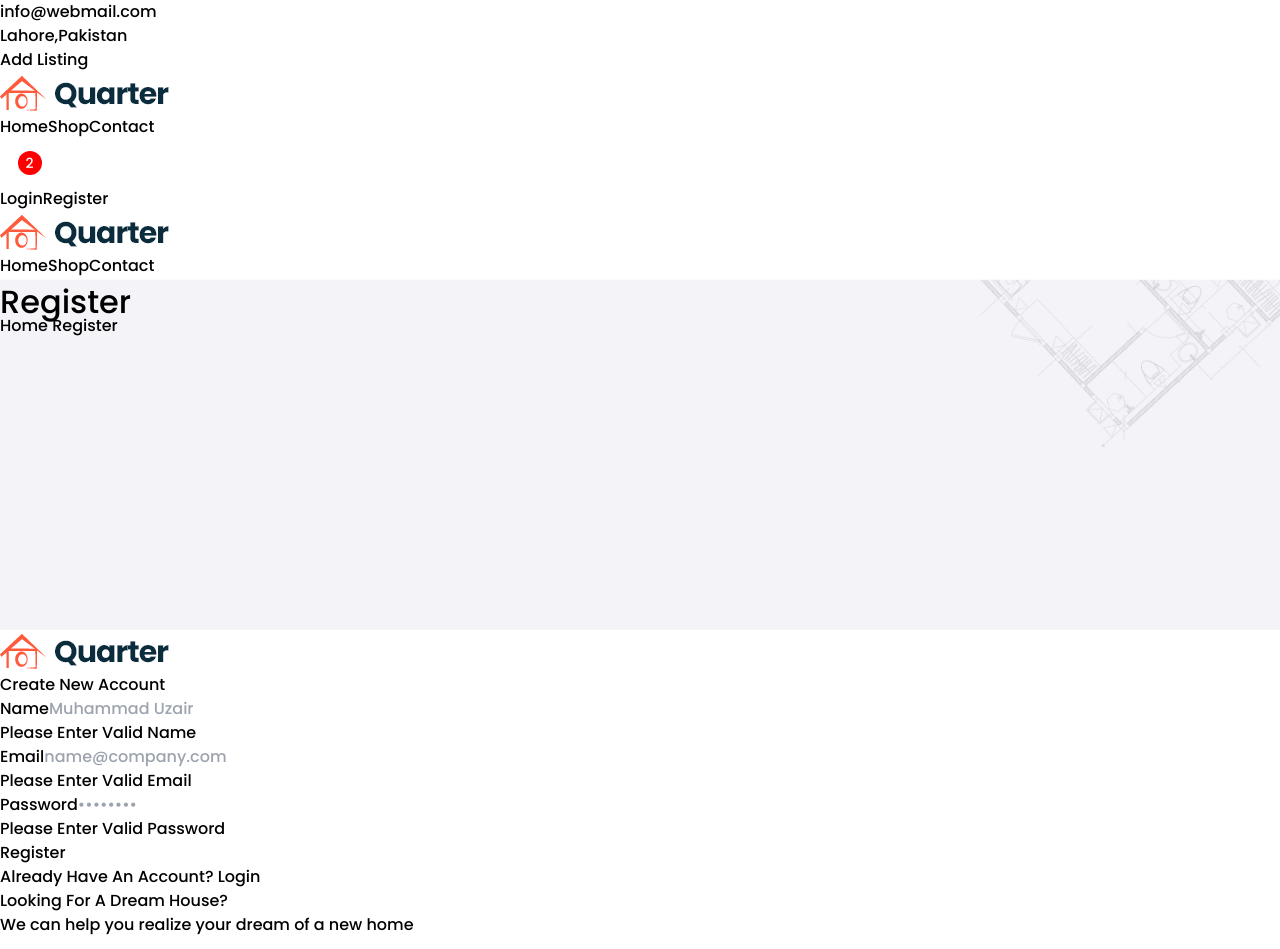
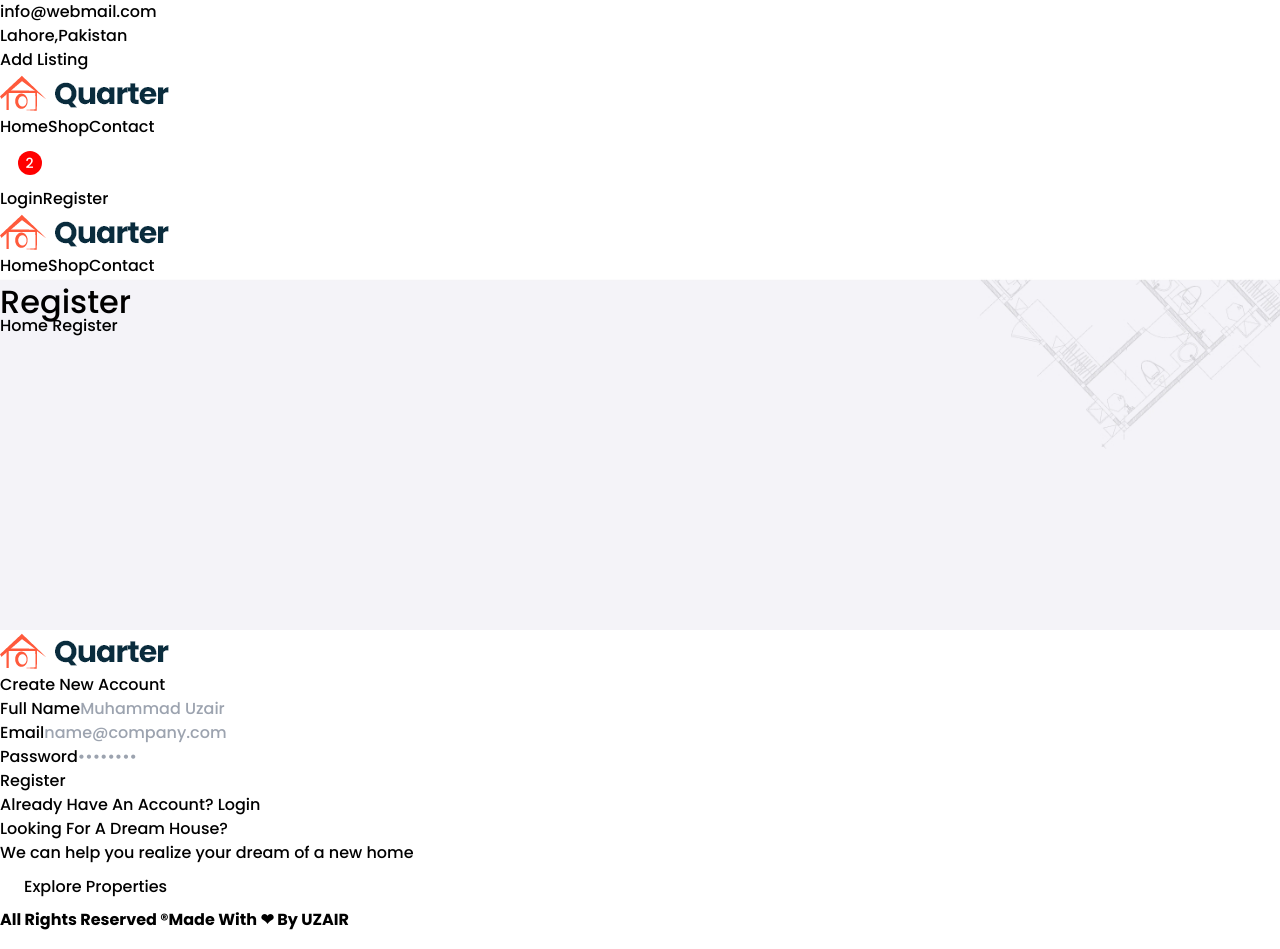
Before and after one commit to heyitsuzair/real-estate-next, a Next.js app: page /register in a window 1280 px wide. Shown: the top 949 px of the page. Built offline with nearby package versions, Linux system fonts and the light colour scheme; what @material-tailwind/react would draw is missing.

Commit message:
Register Form Validations

```diff
--- a/pages/register.tsx
+++ b/pages/register.tsx
@@ -1,13 +1,41 @@
 import Head from "next/head";
 import Image from "next/image";
-import React from "react";
+import React, { useState } from "react";
 import BreadCrumb from "../components/common/BreadCrumb";
 import Logo from "../assets/img/logo.png";
 import Link from "next/link";
+import TextInput from "../components/common/TextInput";
+import { useFormik } from "formik";
+import { RegisterFormSchema } from "../yupSchemas";
+import SpinnerSmall from "../components/common/SpinnerSmall";
 
-import TextInput from "../components/common/TextInput";
+const Register = () => {
+  // ?State For Loading ---------------------------->
+  const [isLoading, setIsLoading] = useState<boolean>(false);
+  // !State For Loading ---------------------------->
 
-const register = () => {
+  // ?Configurations For Formik -------------------------->
+  const initialValues = {
+    name: "",
+    email: "",
+    password: "",
+  };
+
+  const { values, touched, errors, handleBlur, handleChange, handleSubmit } =
+    useFormik({
+      initialValues: initialValues,
+      validationSchema: RegisterFormSchema,
+      onSubmit: (values, action) => {
+        setIsLoading(true);
+        console.log(values);
+        setTimeout(() => {
+          setIsLoading(false);
+          action.resetForm();
+        }, 2000);
+      },
+    });
+  // !Configurations For Formik -------------------------->
+
   return (
     <div>
       <Head>
@@ -32,43 +60,60 @@ const register = () => {
                 <h1 className="text-xl font-bold leading-tight tracking-tight text-gray-900 md:text-2xl ">
                   Create New Account
                 </h1>
-                <form className="space-y-4 md:space-y-6" action="#">
+                <form
+                  className="space-y-4 md:space-y-6"
+                  onSubmit={handleSubmit}
+                  action="#"
+                >
                   <TextInput
                     id="name"
                     type="text"
                     name="name"
-                    label="Name"
-                    error={true}
-                    errorText="Please Enter Valid Name"
+                    label="Full Name"
+                    value={values.name}
+                    error={errors.name && touched.name}
+                    errorText={errors.name}
+                    onBlur={handleBlur}
                     placeholder="Muhammad Uzair"
-                    onChange={undefined}
+                    onChange={handleChange}
                   />
                   <TextInput
                     id="email"
                     type="email"
                     name="email"
                     label="Email"
-                    error={true}
-                    errorText="Please Enter Valid Email"
+                    value={values.email}
+                    error={errors.email && touched.email}
+                    errorText={errors.email}
+                    onBlur={handleBlur}
                     placeholder="name@company.com"
-                    onChange={undefined}
+                    onChange={handleChange}
                   />
                   <TextInput
                     id="password"
                     type="password"
                     name="password"
+                    value={values.password}
                     label="Password"
-                    error={true}
-                    errorText="Please Enter Valid Password"
+                    error={errors.password && touched.password}
+                    errorText={errors.password}
+                    onBlur={handleBlur}
                     placeholder="••••••••"
-                    onChange={undefined}
+                    onChange={handleChange}
                   />
+                  {isLoading ? (
+                    <div className="text-center">
+                      <SpinnerSmall />
+                    </div>
+                  ) : (
                     <button
                       type="submit"
                       className="w-full text-white bg-red-600 hover:bg-red-700 focus:ring-4 focus:outline-none focus:ring-red-300 font-medium rounded-lg text-sm px-5 py-2.5 text-center "
                     >
                       Register
                     </button>
+                  )}
+
                   <p className="text-sm font-light text-center text-gray-500">
                     Already Have An Account?{" "}
                     <Link
@@ -88,4 +133,4 @@ const register = () => {
   );
 };
 
-export default register;
+export default Register;
--- /dev/null
+++ b/yupSchemas/auth/RegisterForm.tsx
@@ -0,0 +1,11 @@
+import * as Yup from "yup";
+
+export const RegisterFormSchema = Yup.object({
+  name: Yup.string().required("Please Enter Your Name!"),
+  email: Yup.string()
+    .email("Please Enter Valid Email")
+    .required("Please Enter Your Email!"),
+  password: Yup.string()
+    .min(5, "Password Must Be Of Minimum 5 Characters")
+    .required("Please Enter Password!"),
+});
--- a/yupSchemas/index.tsx
+++ b/yupSchemas/index.tsx
@@ -1,2 +1,3 @@
 export * from "./auth/LoginForm";
+export * from "./auth/RegisterForm";
 export * from "./reviewForm/AddReviewFormSchema";
```
Lines whose indentation alone changed are shown as unchanged.
